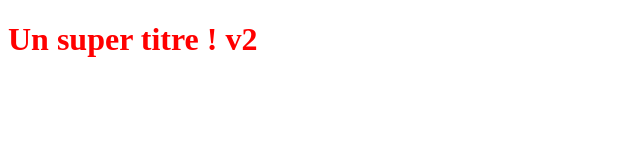
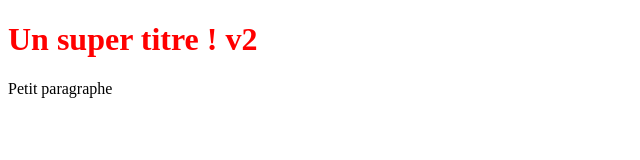
Before and after one commit to Tiphaine-abn/OpenclassroomsProject, a plain HTML site: page index.html in a window 1280 px wide. Shown: the whole page, without its empty margins (0-640 px from the left). Drawn offline with Linux system fonts and the light colour scheme.

Commit message:
Paragraphe

```diff
--- a/index.html
+++ b/index.html
@@ -6,5 +6,6 @@
 </head>
 <body>
    <h1>Un super titre ! v2</h1>
+   <p>Petit paragraphe</p>
 </body>
 </html>
```
